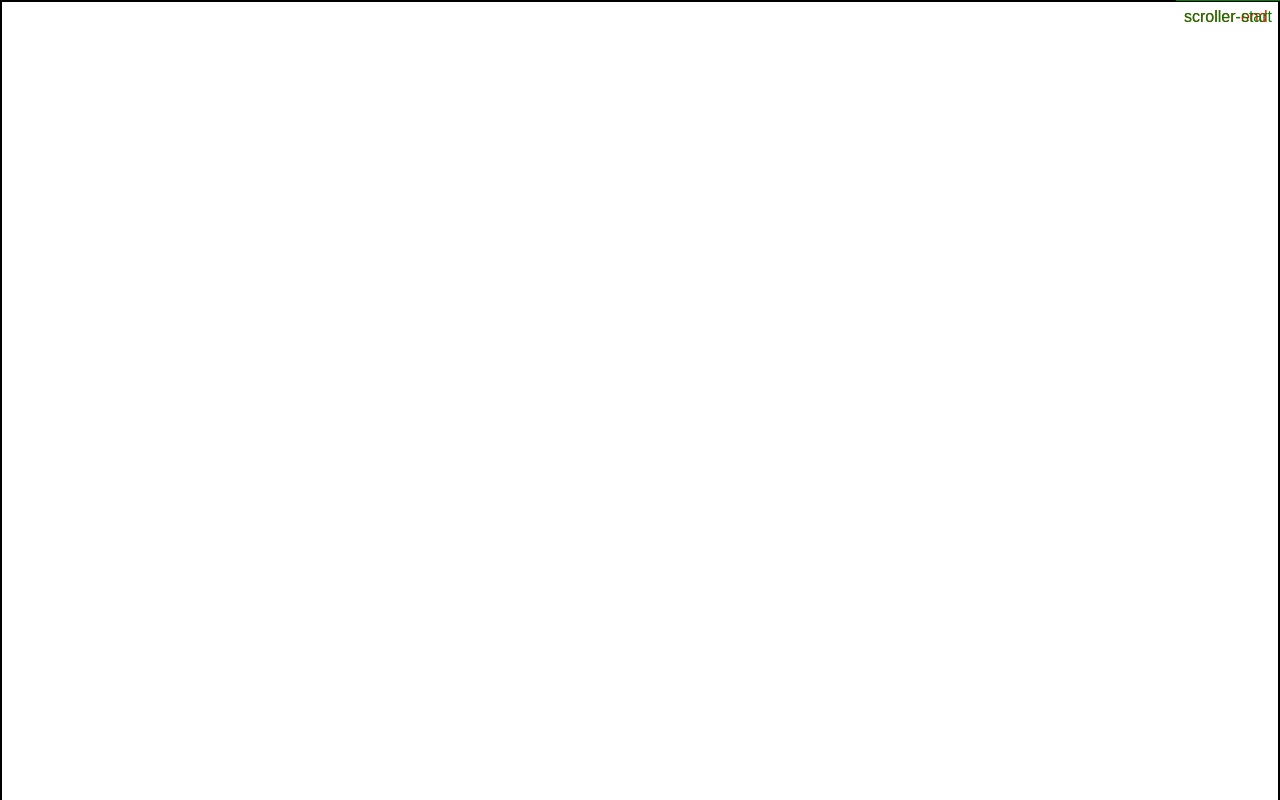
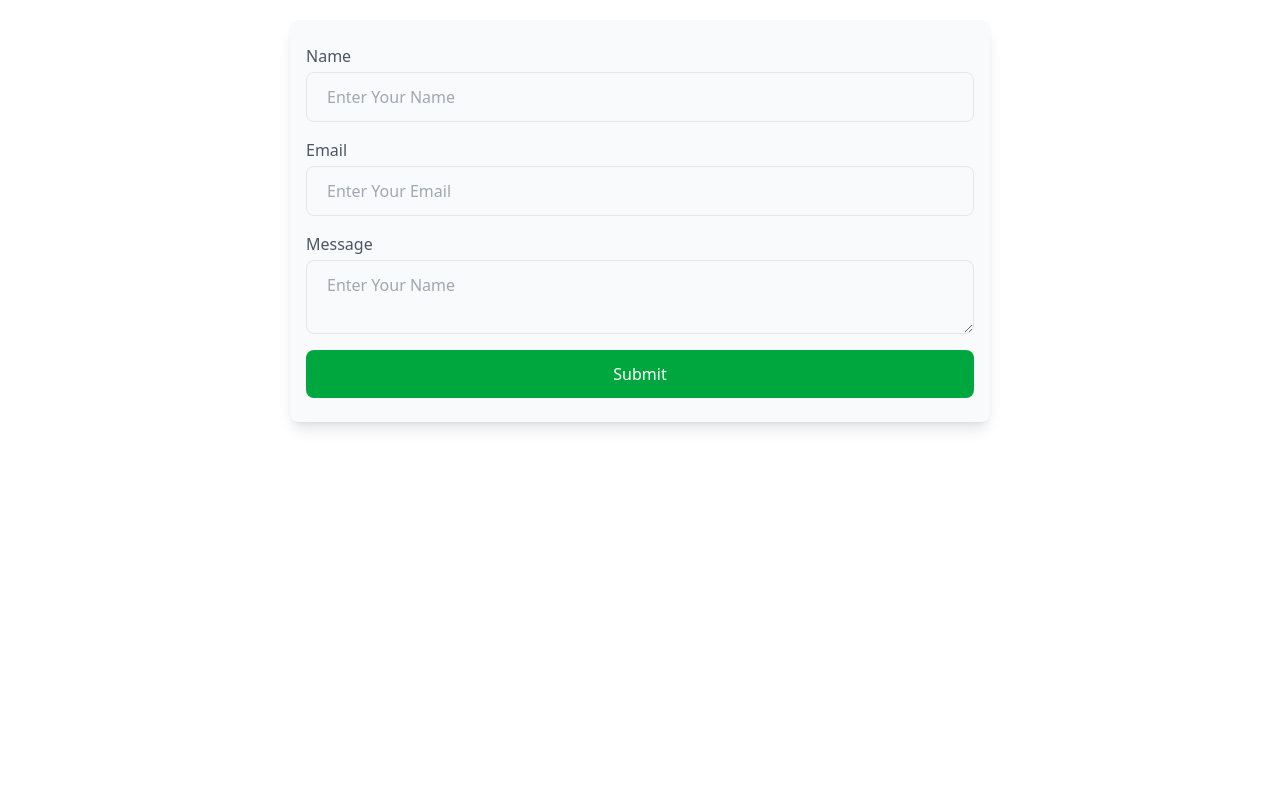
Before and after one commit to uxmir/react-components, a Next.js app: page / in a window 1280 px wide. Shown: the top 800 px of the page. Built offline with nearby package versions, Linux system fonts and the light colour scheme.

Commit message:
email system creation

```diff
--- /dev/null
+++ b/app/api/email/route.js
@@ -0,0 +1,32 @@
+"use server"
+import { NextResponse } from 'next/server'
+import nodemailer from 'nodemailer'
+
+export const POST=async(req)=>{
+    try {
+       const {name,email,message} = await req.json()
+       const transporter=nodemailer.createTransport({
+       service:'gmail',
+       auth:{
+        user:process.env.EMAIL_USER,
+        pass:process.env.EMAIL_PASSWORD
+       }
+       })
+       const mailOptions={
+        from:name,
+        to:'mirmuniruzzaman303@gmail.com',
+        subject:`New Email Submission from ${name}`,
+        text:`Sender Name:${name}\n Sender Email:${email}\n\n Message:${message}`
+       }
+       await transporter.sendMail(mailOptions)
+       return NextResponse.json({
+        success:true,
+        message:'email has been sent'
+       })
+    } catch (error) {
+       return NextResponse.json({
+        success:false,
+        message:'data is not created'
+       })
+    }
+}
--- /dev/null
+++ b/app/components/Emailform/Email.jsx
@@ -0,0 +1,77 @@
+"use client"
+import React from "react";
+
+const Email = () => {
+  const handleSubmit = async (e) => {
+    e.preventDefault();
+    const formData = {
+      name: e.target.name.value,
+      email: e.target.email.value,
+      message: e.target.message.value,
+    };
+    try {
+      const response = await fetch(process.env.NEXT_PUBLIC_EMAIL_API, {
+        method: "POST",
+        headers: { "Content-Type": "application/json" },
+        body: JSON.stringify(formData),
+      });
+      const data = await response.json();
+      if (data.success) {
+        alert("email has been sent");
+      } else {
+        alert("email is not been sent");
+      }
+    } catch (error) {
+      console.error("email is not working", error);
+    }
+  };
+  return (
+    <div className="max-w-[700px] mx-auto mt-5 bg-gray-50 px-4 py-6 rounded-lg shadow-lg">
+      <form  onSubmit={handleSubmit} className="w-full space-y-4">
+        <div className="flex flex-col gap-y-1">
+          <label htmlFor="name" className="text-gray-600">
+            Name
+          </label>
+          <input
+            type="text"
+            name="name"
+            required
+            placeholder="Enter Your Name"
+            className="w-full py-3 rounded-lg px-5 outline-none focus:outline-none border border-gray-200 focus:border-amber-500 text-gray-600"
+          />
+        </div>
+        <div className="flex flex-col gap-y-1">
+          <label htmlFor="email" className="text-gray-600">
+            Email
+          </label>
+          <input
+            type="email"
+            name="email"
+            required
+            placeholder="Enter Your Email"
+            className="w-full py-3 rounded-lg px-5 outline-none focus:outline-none border border-gray-200 focus:border-amber-500 text-gray-600"
+          />
+        </div>
+        <div className="flex flex-col gap-y-1">
+          <label htmlFor="message" className="text-gray-600">
+            Message
+          </label>
+          <textarea
+            name="message"
+            required
+            placeholder="Enter Your Name"
+            className="w-full py-3 rounded-lg px-5 outline-none focus:outline-none border border-gray-200 focus:border-amber-500 text-gray-600"
+          />
+        </div>
+        <button
+          type="submit"
+          className="px-5 cursor-pointer w-full py-3 bg-green-600 hover:bg-green-500 rounded-lg text-white"
+        >
+          Submit
+        </button>
+      </form>
+    </div>
+  );
+};
+
+export default Email;
--- a/app/page.jsx
+++ b/app/page.jsx
@@ -1,13 +1,13 @@
 "use cient";
 import React from "react";
 import Container from "./components/Container/Container";
-import FlipCard from '../app/components/SkillsFlipCardAnimation/FlipCard'
+import Email from '../app/components/Emailform/Email'
 const page = () => {
   return (
     <>
 
       <Container>
-        <FlipCard/>
+       <Email/>
         <div>
         </div>
       </Container>
--- a/package.json
+++ b/package.json
@@ -11,6 +11,7 @@
   "dependencies": {
     "gsap": "^3.14.2",
     "next": "16.1.1",
+    "nodemailer": "^7.0.12",
     "react": "19.2.3",
     "react-dom": "19.2.3",
     "split-type": "^0.3.4"
```
Also changed, not shown: 1 other file (tests, documents, lock files or other folders).
